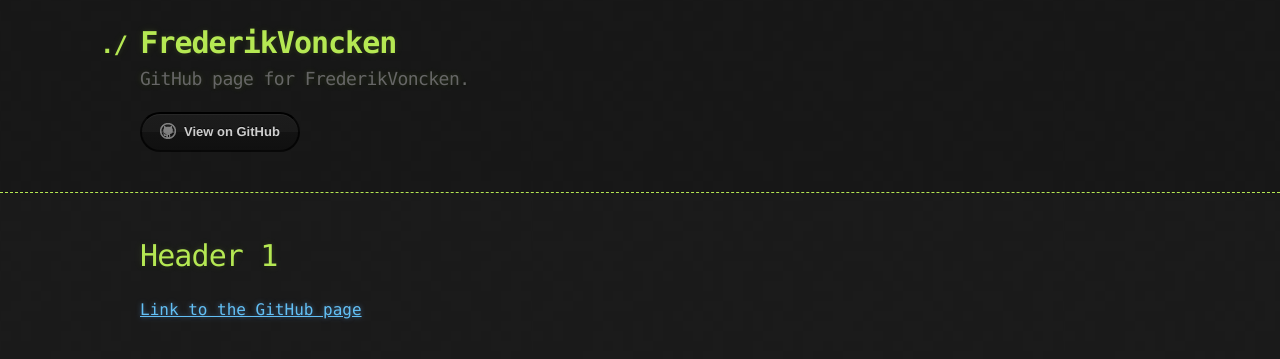
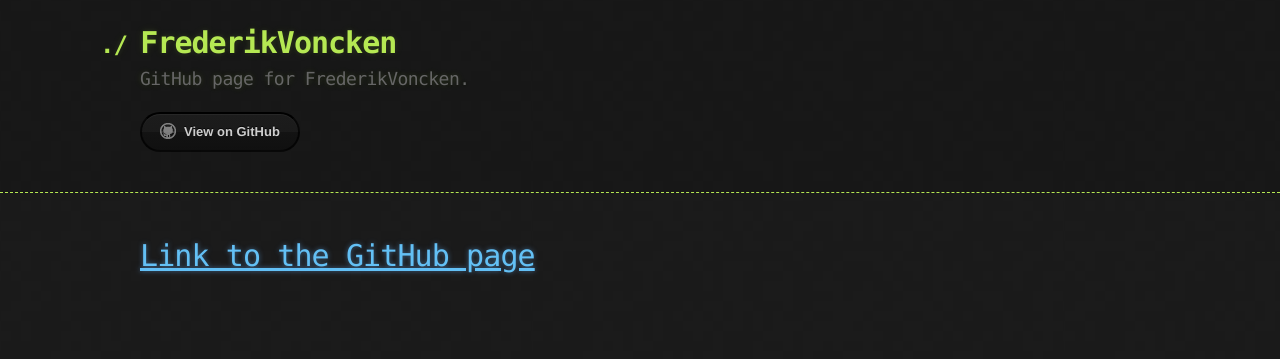
Before and after one commit to FrederikVoncken/frederikvoncken.github.io, a Jekyll site: the page built from index.md, in a window 1280 px wide. Shown: the top 359 px of the page. Built offline with Jekyll 4.4.1, drawn with Linux system fonts in a browser that asks for light colours; our own code applies the rules of GitHub Pages for plain Markdown files.

Commit message:
Update index.md

```diff
--- a/index.md
+++ b/index.md
@@ -1,3 +1 @@
-# Header 1
-
-[Link to the GitHub page](https://github.com/FrederikVoncken)
+# [Link to the GitHub page](https://github.com/FrederikVoncken)
```
